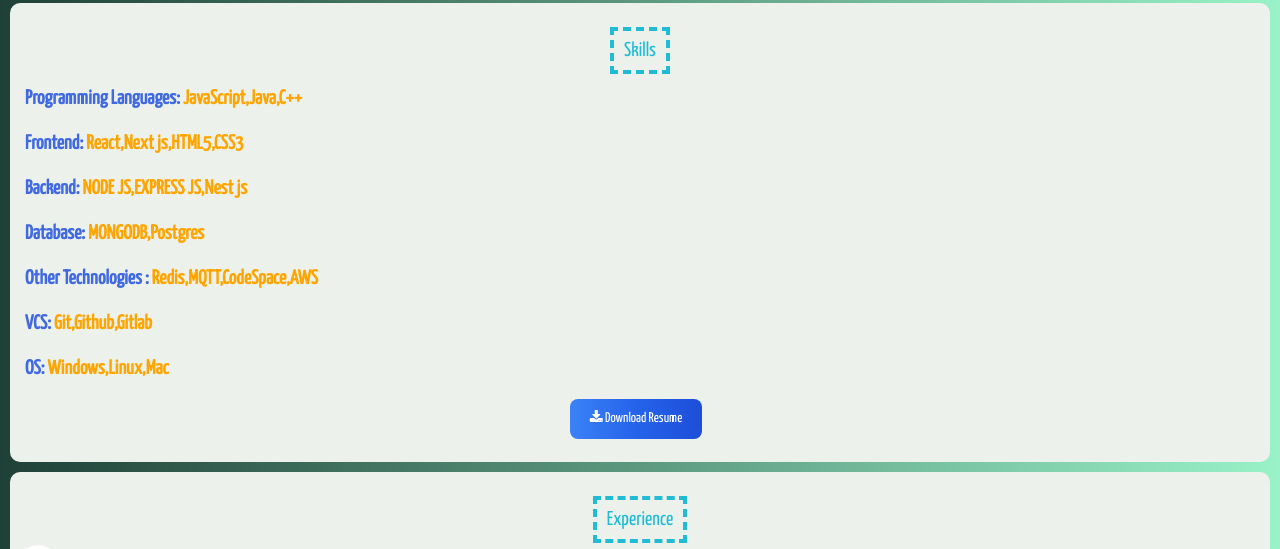
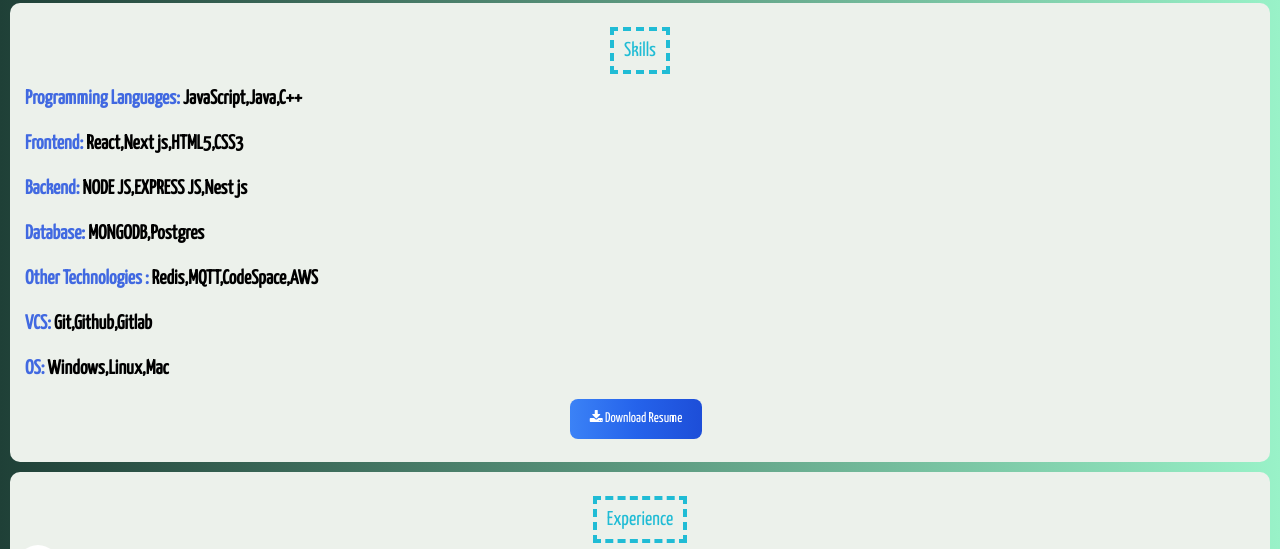
Before and after one commit to thisisshivanshpatel/Shivansh-Patel-Portfolio, a website: page index.html in a window 1280 px wide. Shown: the part 774-1323 px from the top of the page. Drawn offline with Linux system fonts and the light colour scheme.

Commit message:
skills colours changed

```diff
--- a/index.html
+++ b/index.html
@@ -92,26 +92,26 @@
         <P>
         <ul>
             <li><b><span style="color:royalblue">Programming Languages:</span>
-                    <span style="color:orange">JavaScript,Java,C++</span></b></li>
+                    <span>JavaScript,Java,C++</span></b></li>
 
             <li><b><span style="color:royalblue">Frontend:</span>
-                    <span style="color:orange">React,Next js,HTML5,CSS3</span>
+                    <span>React,Next js,HTML5,CSS3</span>
                 </b></li>
             <li><b><span style="color:royalblue">Backend:</span>
-                    <span style="color:orange">NODE JS,EXPRESS JS,Nest js</span>
+                    <span>NODE JS,EXPRESS JS,Nest js</span>
                 </b></li>
 
             <li><b><span style="color:royalblue">Database:</span>
-                    <span style="color:orange">MONGODB,Postgres</span>
+                    <span>MONGODB,Postgres</span>
                 </b></li>
             <li><b><span style="color:royalblue">Other Technologies :</span>
-                    <span style="color:orange">Redis,MQTT,CodeSpace,AWS</span>
+                    <span>Redis,MQTT,CodeSpace,AWS</span>
                 </b></li>
             <li><b><span style="color: royalblue">VCS:</span>
-                    <span style="color:orange">Git,Github,Gitlab</span>
+                    <span>Git,Github,Gitlab</span>
                 </b></li>
             <li><b><span style="color:royalblue">OS:</span>
-                    <span style="color:orange">Windows,Linux,Mac</span>
+                    <span>Windows,Linux,Mac</span>
                 </b></li>
         </ul>
         </P>
```
Also changed, not shown: dist/output.css.
